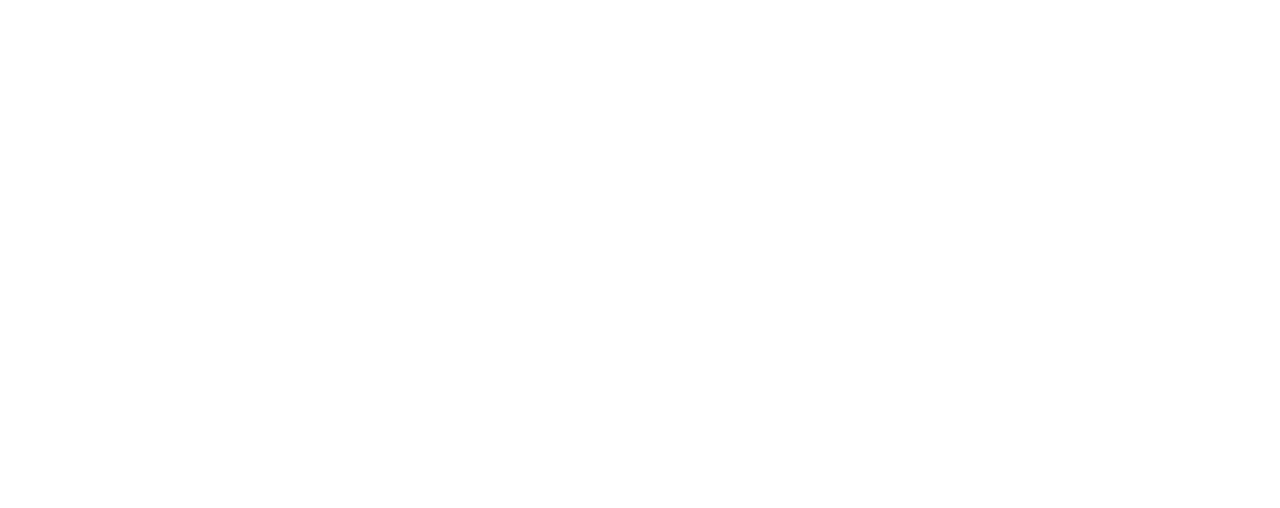
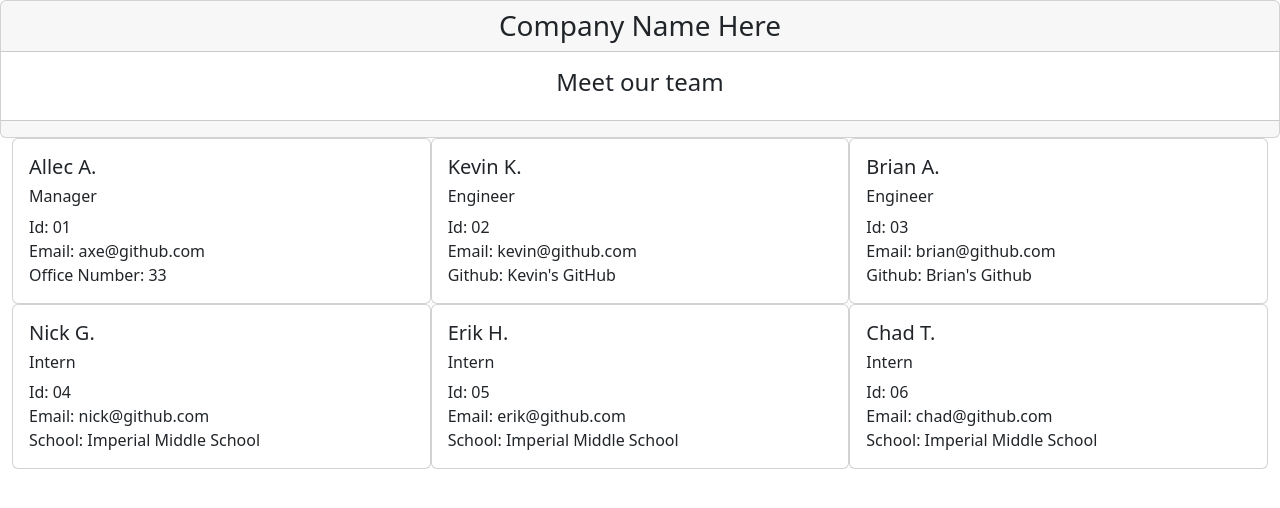
Before and after one commit to axe714/Team-Profile-Generator, a website: page dist/sample.html in a window 1280 px wide. Drawn offline with nearby package versions, Linux system fonts and the light colour scheme.

Commit message:
Completed sample layout for generated HTML

```diff
--- a/dist/sample.html
+++ b/dist/sample.html
@@ -1,13 +1,120 @@
 <!DOCTYPE html>
 <html lang="en">
-<head>
-    <meta charset="UTF-8">
-    <meta http-equiv="X-UA-Compatible" content="IE=edge">
-    <meta name="viewport" content="width=device-width, initial-scale=1.0">
+  <head>
+    <meta charset="UTF-8" />
+    <meta http-equiv="X-UA-Compatible" content="IE=edge" />
+    <meta name="viewport" content="width=device-width, initial-scale=1.0" />
     <title>My Team Builder</title>
-    <link href="https://cdn.jsdelivr.net/npm/bootstrap@5.2.0-beta1/dist/css/bootstrap.min.css" rel="stylesheet" integrity="sha384-0evHe/X+R7YkIZDRvuzKMRqM+OrBnVFBL6DOitfPri4tjfHxaWutUpFmBp4vmVor" crossorigin="anonymous">
-</head>
-<body>
+    <link
+      href="https://cdn.jsdelivr.net/npm/bootstrap@5.2.0-beta1/dist/css/bootstrap.min.css"
+      rel="stylesheet"
+      integrity="sha384-0evHe/X+R7YkIZDRvuzKMRqM+OrBnVFBL6DOitfPri4tjfHxaWutUpFmBp4vmVor"
+      crossorigin="anonymous"
+    />
+  </head>
+  <body>
+    <div class="card text-center">
+      <h3 class="card-header">Company Name Here</h3>
+      <div class="card-body">
+        <h4 class="card-title">Meet our team</h4>
+      </div>
+      <div class="card-footer text-muted"></div>
+    </div>
 
-</body>
+    <div class="container-fluid">
+      <div class="row">
+        <div class="card-group">
+          <div class="col-sm-4">
+            <div class="card">
+              <div class="card-body">
+                <h5 class="card-title">Allec A.</h5>
+                <h6>Manager</h6>
+                <h7 class="card-text">
+                  Id: 01
+                  <br />
+                  Email: axe@github.com
+                  <br />Office Number: 33
+                </h7>
+              </div>
+            </div>
+          </div>
+
+          <div class="col-sm-4">
+            <div class="card">
+              <div class="card-body">
+                <h5 class="card-title">Kevin K.</h5>
+                <h6>Engineer</h6>
+                <h7 class="card-text">
+                  Id: 02
+                  <br />
+                  Email: kevin@github.com
+                  <br />Github: Kevin's GitHub
+                </h7>
+              </div>
+            </div>
+          </div>
+
+          <div class="col-sm-4">
+            <div class="card">
+              <div class="card-body">
+                <h5 class="card-title">Brian A.</h5>
+                <h6>Engineer</h6>
+                <h7 class="card-text">
+                  Id: 03
+                  <br />
+                  Email: brian@github.com
+                  <br />Github: Brian's Github
+                </h7>
+              </div>
+            </div>
+          </div>
+
+          <div class="col-sm-4">
+            <div class="card">
+              <div class="card-body">
+                <h5 class="card-title">Nick G.</h5>
+                <h6>Intern</h6>
+                <h7 class="card-text">
+                  Id: 04
+                  <br />
+                  Email: nick@github.com
+                  <br />School: Imperial Middle School
+                </h7>
+              </div>
+            </div>
+          </div>
+
+          <div class="col-sm-4">
+            <div class="card">
+              <div class="card-body">
+                <h5 class="card-title">Erik H.</h5>
+                <h6>Intern</h6>
+                <h7 class="card-text">
+                  Id: 05
+                  <br />
+                  Email: erik@github.com
+                  <br />School: Imperial Middle School
+                </h7>
+              </div>
+            </div>
+          </div>
+
+          <div class="col-sm-4">
+            <div class="card col-md">
+              <div class="card-body">
+                <h5 class="card-title">Chad T.</h5>
+                <h6>Intern</h6>
+                <h7 class="card-text">
+                  Id: 06
+                  <br />
+                  Email: chad@github.com
+                  <br />School: Imperial Middle School
+                </h7>
+              </div>
+            </div>
+          </div>
+        </div>
+      </div>
+    </div>
+  </body>
 </html>
```
